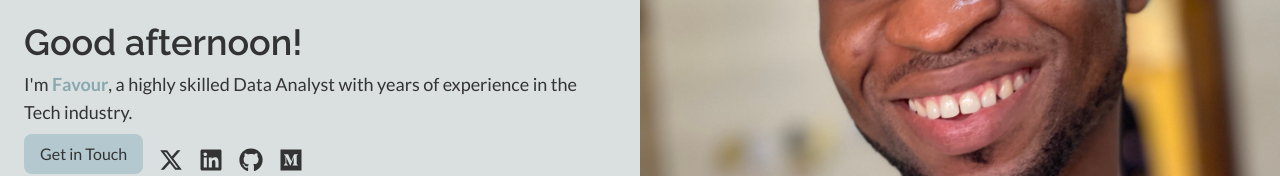
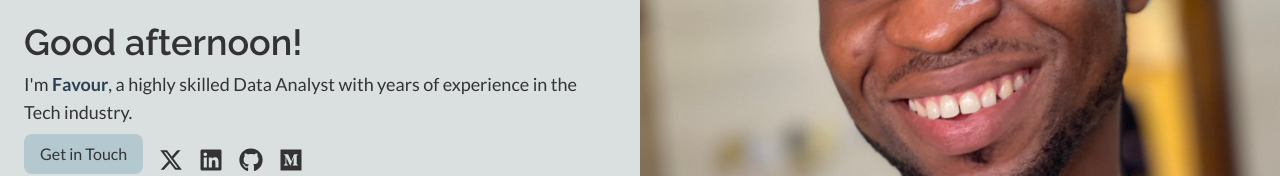
Before and after one commit to FaveInsights/myportfolio, a React (Vite) app: page / in a window 1280 px wide. Shown: the part 385-561 px from the top of the page. Built offline with nearby package versions, Linux system fonts and the light colour scheme; a web font is replaced by a local one.

Commit message:
some changes

```diff
--- a/src/components/Hero.jsx
+++ b/src/components/Hero.jsx
@@ -23,9 +23,12 @@ const Hero = () => {
           <h2 className="md:text-4xl mt-2 font-semibold secondary text-2xl">
             Good {timeOfDay}!
           </h2>
-          <p className="mt-2 text-base md:text-lg px-5 md:px-0">
-            I'm <span className="text-[#89A8B2] font-semibold">Favour</span>, a
-            highly skilled Data Analyst with years of experience in the Tech
+          <p className="mt-2 text-2xl md:text-lg px-5 leading-loose md:px-0">
+            I'm{" "}
+            <span className="text-[#2e4053] dark:text-[#89A8B2] font-semibold">
+              Favour
+            </span>
+            , a highly skilled Data Analyst with years of experience in the Tech
             industry.
           </p>
           <div className=" md:items-center md:flex block gap-x-4">
```
